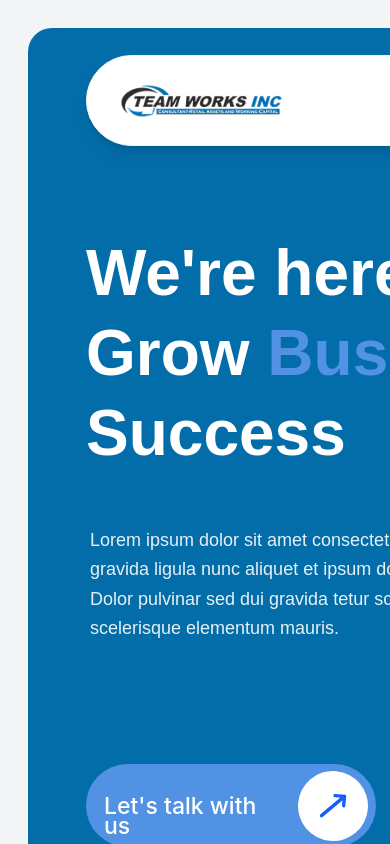
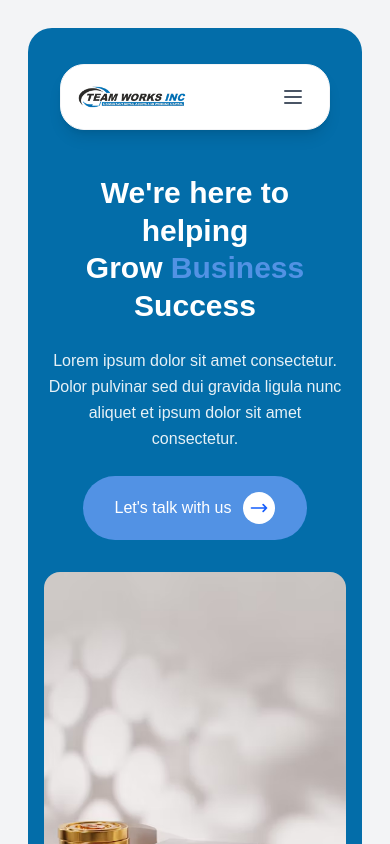
Before and after one commit to Anamiiikka/Team-works, a Next.js app: page / in a window 390 px wide. Shown: the top 844 px of the page. Built offline with nearby package versions, Linux system fonts and the light colour scheme.

Commit message:
Hero Responsiveness

```diff
--- a/src/components/Hero.jsx
+++ b/src/components/Hero.jsx
@@ -1,15 +1,84 @@
 'use client';
-import { useState } from "react";
+import { useState, useEffect } from "react";
 import Image from "next/image";
 import Link from "next/link";
 import Navbar from "./Navbar";
 
 export default function Hero() {
   const [hoveredButton, setHoveredButton] = useState(null);
+  const [isMobile, setIsMobile] = useState(false);
+
+  useEffect(() => {
+    const checkScreenSize = () => {
+      setIsMobile(window.innerWidth < 1024);
+    };
+
+    checkScreenSize();
+    window.addEventListener('resize', checkScreenSize);
+
+    return () => window.removeEventListener('resize', checkScreenSize);
+  }, []);
 
   return (
     <div className="w-full min-h-screen bg-gray-100 p-7">
-      {/* Parent Container with specified dimensions and styling */}
+      {isMobile ? (
+        // Mobile Layout
+        <div
+          className="relative mx-auto rounded-3xl overflow-hidden min-h-screen px-4 py-6"
+          style={{ background: '#036DA9' }}
+        >
+          {/* Mobile Navbar */}
+          <div className="w-full mb-8">
+            <Navbar />
+          </div>
+
+          {/* Mobile Hero Content */}
+          <div className="text-center text-white space-y-6">
+            {/* Mobile Heading */}
+            <h1 className="text-3xl md:text-4xl font-bold leading-tight">
+              We're here to helping
+              <br />
+              <span className="text-white">Grow </span>
+              <span style={{ color: '#5292E4' }}>Business</span>
+              <br />
+              Success
+            </h1>
+
+            {/* Mobile Paragraph */}
+            <p className="text-white/90 text-base leading-relaxed max-w-md mx-auto">
+              Lorem ipsum dolor sit amet consectetur. Dolor pulvinar sed dui gravida ligula nunc aliquet et ipsum dolor sit amet consectetur.
+            </p>
+
+            {/* Mobile CTA Button */}
+            <Link href="/contact-us">
+              <button
+                className="inline-flex items-center justify-center gap-3 text-white font-medium transition-all duration-200 px-8 py-4 rounded-full"
+                style={{ background: '#5292E4' }}
+              >
+                <span>Let's talk with us</span>
+                <div className="w-8 h-8 bg-white rounded-full flex items-center justify-center">
+                  <svg className="w-5 h-5 text-blue-600" fill="none" stroke="currentColor" viewBox="0 0 24 24">
+                    <path strokeLinecap="round" strokeLinejoin="round" strokeWidth={2} d="M17 8l4 4m0 0l-4 4m4-4H3" />
+                  </svg>
+                </div>
+              </button>
+            </Link>
+
+            {/* Mobile Image */}
+            <div className="mt-8 relative max-w-sm mx-auto">
+              <Image
+                src="/financeimg.avif"
+                alt="Finance professional"
+                width={400}
+                height={500}
+                className="w-full h-auto object-cover rounded-2xl"
+                priority
+              />
+            </div>
+          </div>
+        </div>
+      ) : (
+        // Desktop Layout (Original)
         <div
           className="relative mx-auto rounded-3xl overflow-hidden"
           style={{
@@ -33,7 +102,8 @@ export default function Hero() {
                 top: '205px',
                 left: '58px',
                 opacity: 1,
-              fontSize: '4rem'
+                fontSize: '4rem',
+                zIndex: 15
               }}
             >
               We're here to helping
@@ -50,11 +120,12 @@ export default function Hero() {
                 style={{
                   width: '290px',
                   height: '83px',
-                top: '736px',
+                  top: '780px',
                   left: '58px',
                   borderRadius: '240px',
                   opacity: 1,
-                background: '#5292E4'
+                  background: '#5292E4',
+                  zIndex: 15
                 }}
               >
               </button>
@@ -66,7 +137,7 @@ export default function Hero() {
               style={{
                 width: '183px',
                 height: '20px',
-              top: '768px',
+                top: '812px',
                 left: '76px',
                 opacity: 1,
                 fontFamily: 'Inter',
@@ -75,7 +146,8 @@ export default function Hero() {
                 fontSize: '23px',
                 lineHeight: '20px',
                 letterSpacing: '0%',
-              verticalAlign: 'middle'
+                verticalAlign: 'middle',
+                zIndex: 15
               }}
             >
               Let's talk with us
@@ -87,10 +159,11 @@ export default function Hero() {
               style={{
                 width: '70px',
                 height: '70px',
-              top: '743px',
+                top: '787px',
                 left: '270px',
                 opacity: 1,
-              transform: 'rotate(-40deg)'
+                transform: 'rotate(-40deg)',
+                zIndex: 15
               }}
             >
               <svg className="w-10 h-10 text-blue-600" fill="none" stroke="currentColor" viewBox="0 0 24 24">
@@ -107,7 +180,8 @@ export default function Hero() {
                 top: '498px',
                 left: '62px',
                 opacity: 1,
-              fontSize: '18px'
+                fontSize: '18px',
+                zIndex: 15
               }}
             >
               Lorem ipsum dolor sit amet consectetur. Dolor pulvinar sed dui gravida ligula nunc aliquet et ipsum dolor sit amet consectetur. Dolor pulvinar sed dui gravida tetur scelerisque faucibus scelerisque elementum mauris.
@@ -149,6 +223,7 @@ export default function Hero() {
             </div>
           </div>
         </div>
+      )}
     </div>
   );
 }
--- a/src/components/Navbar.jsx
+++ b/src/components/Navbar.jsx
@@ -1,12 +1,87 @@
 'use client'
 import Link from 'next/link';
-import { useState } from 'react';
+import { useState, useEffect } from 'react';
 
 export default function Navbar() {
   const [isMobileMenuOpen, setIsMobileMenuOpen] = useState(false);
+  const [isMobile, setIsMobile] = useState(false);
+
+  useEffect(() => {
+    const checkScreenSize = () => {
+      setIsMobile(window.innerWidth < 1024);
+    };
+
+    checkScreenSize();
+    window.addEventListener('resize', checkScreenSize);
+
+    return () => window.removeEventListener('resize', checkScreenSize);
+  }, []);
 
   return (
-    // Container positioned according to specifications
+    <>
+      {isMobile ? (
+        // Mobile Navbar
+        <div className="w-full px-4 py-3">
+          <nav className="bg-white shadow-lg border border-gray-100 rounded-3xl">
+            <div className="px-4 lg:px-6">
+              <div className="flex h-16 items-center justify-between">
+                {/* Logo */}
+                <Link href="/" className="flex-shrink-0">
+                  <img
+                    src="/logo.png"
+                    alt="Team Works Inc"
+                    className="h-8 w-auto"
+                  />
+                </Link>
+
+                {/* Mobile Menu Button */}
+                <button
+                  onClick={() => setIsMobileMenuOpen(!isMobileMenuOpen)}
+                  aria-label="Toggle mobile menu"
+                  className="p-2 text-gray-600 hover:text-gray-900 focus:outline-none focus:ring-2 focus:ring-inset focus:ring-blue-500 rounded-lg"
+                >
+                  <svg
+                    className="w-6 h-6"
+                    fill="none"
+                    stroke="currentColor"
+                    viewBox="0 0 24 24"
+                  >
+                    {isMobileMenuOpen ? (
+                      <path strokeLinecap="round" strokeLinejoin="round" strokeWidth={2} d="M6 18L18 6M6 6l12 12" />
+                    ) : (
+                      <path strokeLinecap="round" strokeLinejoin="round" strokeWidth={2} d="M4 6h16M4 12h16M4 18h16" />
+                    )}
+                  </svg>
+                </button>
+              </div>
+
+              {/* Mobile Menu Dropdown */}
+              {isMobileMenuOpen && (
+                <div className="pb-4 space-y-2">
+                  <Link href="/" className="block py-2 px-3 text-gray-700 hover:text-blue-600 hover:bg-blue-50 rounded-lg font-medium" onClick={() => setIsMobileMenuOpen(false)}>Home</Link>
+                  <Link href="/about" className="block py-2 px-3 text-gray-700 hover:text-blue-600 hover:bg-blue-50 rounded-lg font-medium" onClick={() => setIsMobileMenuOpen(false)}>About</Link>
+                  <Link href="/services" className="block py-2 px-3 text-gray-700 hover:text-blue-600 hover:bg-blue-50 rounded-lg font-medium" onClick={() => setIsMobileMenuOpen(false)}>Services</Link>
+                  <Link href="/testimonials" className="block py-2 px-3 text-gray-700 hover:text-blue-600 hover:bg-blue-50 rounded-lg font-medium" onClick={() => setIsMobileMenuOpen(false)}>Client</Link>
+                  <Link href="/contact-us" className="block py-2 px-3 text-gray-700 hover:text-blue-600 hover:bg-blue-50 rounded-lg font-medium" onClick={() => setIsMobileMenuOpen(false)}>Contact us</Link>
+
+                  <div className="pt-3 border-t border-gray-200">
+                    <Link href="/contact-us">
+                      <button
+                        className="w-full py-3 px-5 text-white rounded-lg font-medium text-base"
+                        style={{ background: 'linear-gradient(135.72deg, #4198C9 5.3%, #036DA9 115.18%)' }}
+                        onClick={() => setIsMobileMenuOpen(false)}
+                      >
+                        Free Consultation
+                      </button>
+                    </Link>
+                  </div>
+                </div>
+              )}
+            </div>
+          </nav>
+        </div>
+      ) : (
+        // Desktop Navbar (Original)
         <div
           className="absolute z-50"
           style={{
@@ -108,5 +183,7 @@ export default function Navbar() {
             )}
           </nav>
         </div>
+      )}
+    </>
   );
 }
```
Lines whose indentation alone changed are shown as unchanged.
